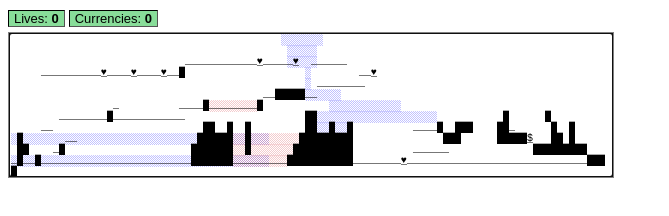
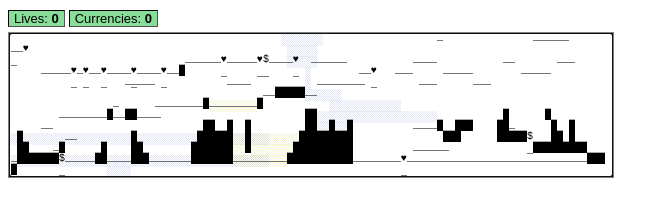
Before and after one commit to lirilC/MeganFox, a plain HTML site: page raw/p/iD8299D88d3D2/index.html in a window 1280 px wide. Shown: the whole page, without its empty margins (0-669 px from the left). Drawn offline with nearby package versions, Linux system fonts and the light colour scheme.

Commit message:
Modify colors of kitchen_oil as fried caret's color and water and map

```diff
--- a/raw/p/iD8299D88d3D2/css/style.css
+++ b/raw/p/iD8299D88d3D2/css/style.css
@@ -13,15 +13,19 @@
 }
 #grid.fried
 {
-	caret-color: #d02931;
+    /*caret-color: #656721; */
+	caret-color: #c6c632;
+	filter: saturate(75%);
 }
 #water
 {
-	color: blue;
+	color: #8393d2;
 }
 #kitchen_oil
 {
-	color: #d02931;
+    /*color: #656721; */
+	color: #cccc16d3;
+	filter: saturate(75%);
 }
 #lives, #currency
 {
--- a/raw/p/iD8299D88d3D2/js/main.js
+++ b/raw/p/iD8299D88d3D2/js/main.js
@@ -1,17 +1,17 @@
 var map= `
 ______________________________________________________________________________________________________
 |                                                                                                    |
-|                                                                                                    |
-|                             ____________♥_____♥  ______                                            |
-|     __________♥____♥____♥__█                             __♥                                       |
-|                                                   ________                                         |
+|                                                                       _               ______    __♥|
+|                             ______♥_____♥$____♥  ______           ____           __       ___      |
+|     _____♥_♥__♥____♥____♥__█                             __♥   ___     _____        _____          |
+|                   _____            ____           ________         ___      ___                    |
 |                                          __█████__                                                 |
-|                 _          ____█________█                                                          |
-|        ________█____________                    ██                               █      █          |
+|                 _      ________█________█                                                          |
+|        ________█__██____                        ██                               █      █          |
 |     __                         ██  █  █         ██  █  █          ____█  ███    ██_      █  █      |
-| █       __                    ██████  █        █████████               ███      █████$   ██ █      |
-| ██    _█                     ███████  █       ██████████          ______              █████████    |
-|_█__█_________________________███████_________███████████________♥______________________________████|
+| █       __         █          ██████  █        █████████               ███      █████$   ██ █      |
+| ██    _█      █    ██        ███████  █       ██████████          ______              █████████    |
+|_███████$_____██____███_______███████_________███████████________♥______________________________████|
 ¯¯¯¯¯¯¯¯¯¯¯¯¯¯¯¯¯¯¯¯¯¯¯¯¯¯¯¯¯¯¯¯¯¯¯¯¯¯¯¯¯¯¯¯¯¯¯¯¯¯¯¯¯¯¯¯¯¯¯¯¯¯¯¯¯¯¯¯¯¯¯¯¯¯¯¯¯¯¯¯¯¯¯¯¯¯¯¯¯¯¯¯¯¯¯¯¯¯¯¯¯¯
 `;
 var water_map= `
@@ -26,8 +26,8 @@ ________________________________________________________________________________
 |                                                   ░░░░░░░░░░░░░░░░░░░░                             |
 |                                                   ░░ ░░ ░░░░░░░░░░░░░░░░░░░░░░░░░░░░░░░░░░░░░░░░░░░|
 |                                                         ░░░░░░░░░░░░░░░░░░░░░░░░░░░░░░░░░░░░░░░░░░░|
-|                                                         ░░░░░░░░░░░░░░░░░░░░░░░░░░░░░░░░░░░░░░░░░░░|
-|                                                        ░░░░░░░░░░░░░░░░░░░░░░░░░░░░░░░░░░░░░░░░░░░░|
+|                ░░░░                                     ░░░░░░░░░░░░░░░░░░░░░░░░░░░░░░░░░░░░░░░░░░░|
+|                ░░░░                                    ░░░░░░░░░░░░░░░░░░░░░░░░░░░░░░░░░░░░░░░░░░░░|
 ¯¯¯¯¯¯¯¯¯¯¯¯¯¯¯¯¯¯¯¯¯¯¯¯¯¯¯¯¯¯¯¯¯¯¯¯¯¯¯¯¯¯¯¯¯¯¯¯¯¯¯¯¯¯¯¯¯¯¯¯¯¯¯¯¯¯¯¯¯¯¯¯¯¯¯¯¯¯¯¯¯¯¯¯¯¯¯¯¯¯¯¯¯¯¯¯¯¯¯¯¯¯
 `;
 var kitchen_oil_map= `
```
Also changed, not shown: index.html (+0 -18 lines).
